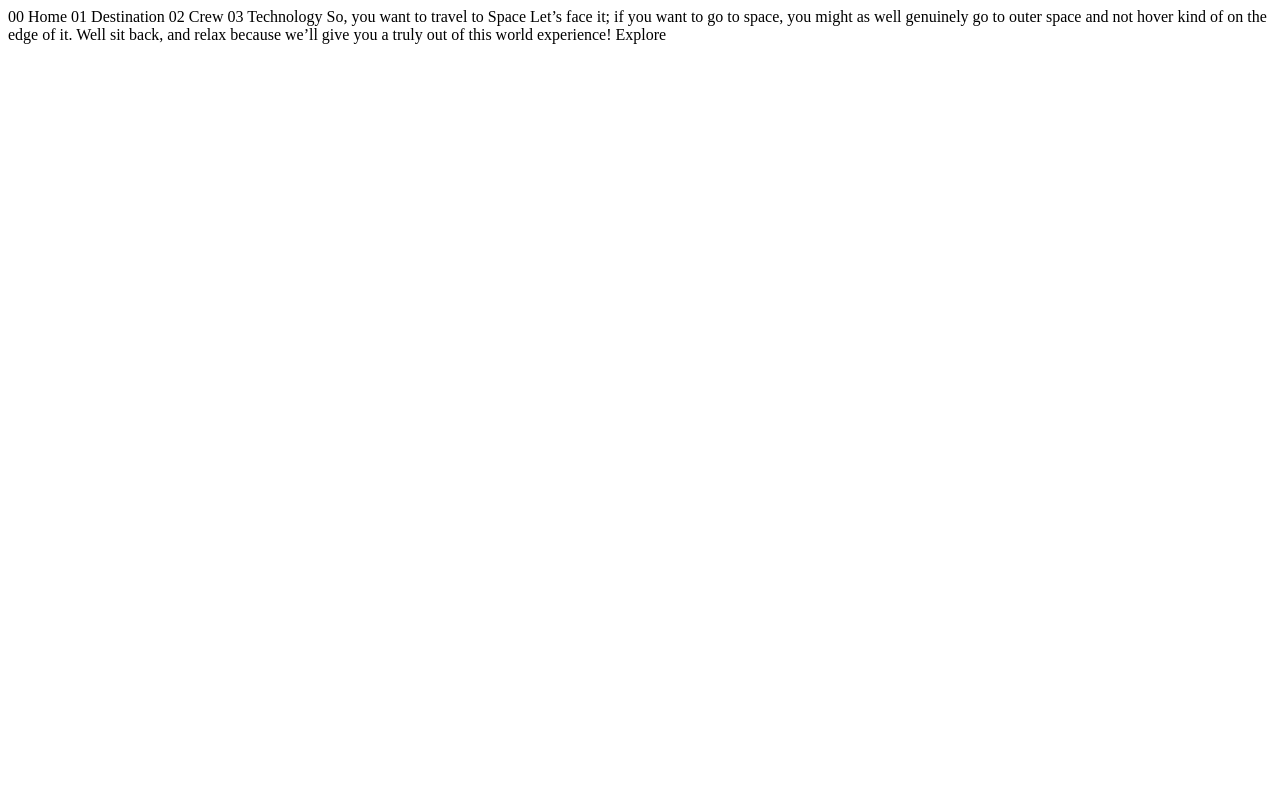
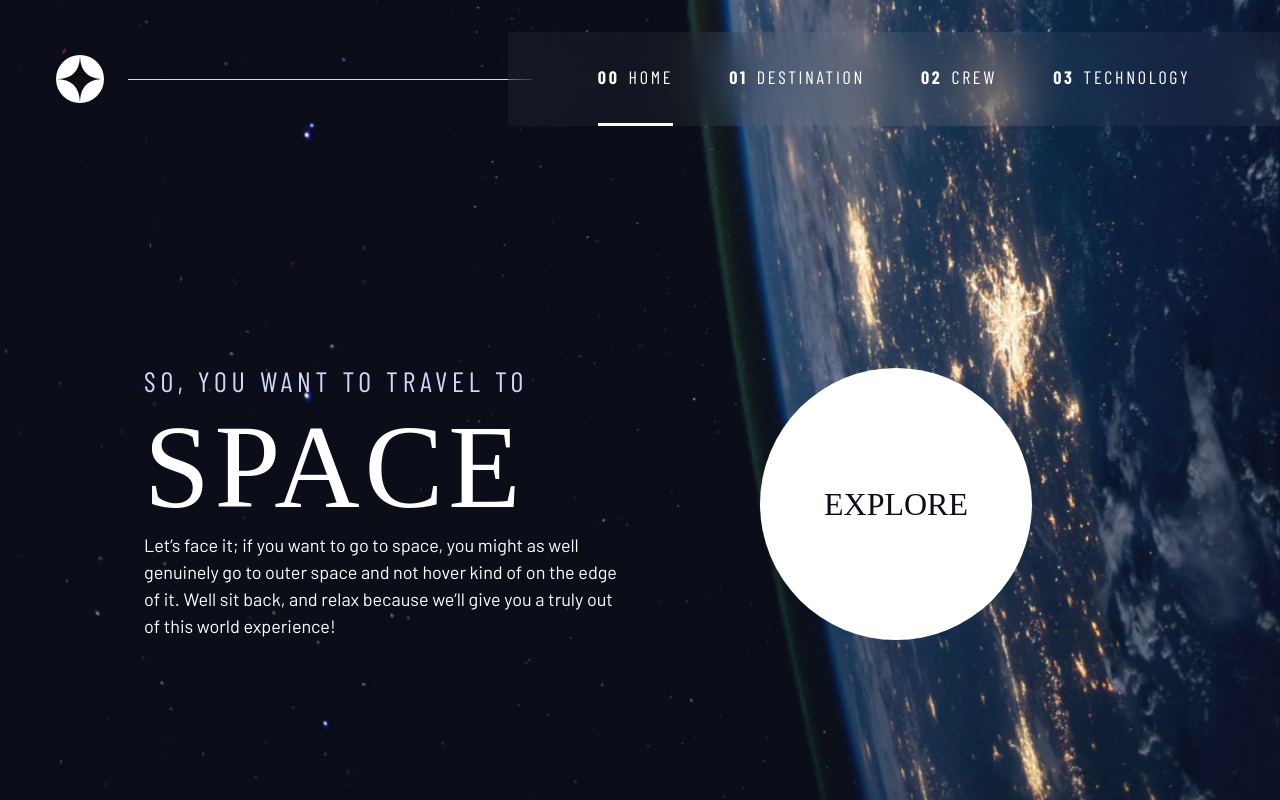
Before and after one commit to prantiknoor/frontend-mentor-challenges, a plain HTML site: page space-tourism-website/index.html in a window 1280 px wide. Drawn offline with nearby package versions, Linux system fonts and the light colour scheme; a web font is replaced by a local one.

Commit message:
primary-header updated

```diff
--- a/space-tourism-website/index.html
+++ b/space-tourism-website/index.html
@@ -7,21 +7,44 @@
   <link rel="icon" type="image/png" sizes="32x32" href="./assets/favicon-32x32.png">
 
   <title>Frontend Mentor | Space tourism website</title>
+  <!-- Google fonts -->
+  <link rel="preconnect" href="https://fonts.googleapis.com">
+  <link rel="preconnect" href="https://fonts.gstatic.com" crossorigin>
+  <link href="https://fonts.googleapis.com/css2?family=Barlow+Condensed:wght@400;700&family=Bellefair&family=Barlow:wght@400;700&display=swap"
+      rel="stylesheet">
+  <!-- My Custom CSS -->
+  <link rel="stylesheet" href="index.css">
+
+  <script src="index.js" defer></script>
 </head>
-<body>
-
-  00 Home
-  01 Destination
-  02 Crew
-  03 Technology
-
-  So, you want to travel to
-  Space
-  Let’s face it; if you want to go to space, you might as well genuinely go to
-  outer space and not hover kind of on the edge of it. Well sit back, and relax
-  because we’ll give you a truly out of this world experience!
-
-  Explore
-
+<body class="home">
+  <header class="primary-header flex">
+    <div>
+      <img src="./assets/shared/logo.svg" alt="space tourism logo" class="logo">
+    </div>
+    <button class="mobile-nav-toggle" aria-controls="primary-navigation" aria-expanded="false"><span class="sr-only">Menu</span></button>
+    <nav>
+        <ul id="primary-navigation" data-visible="false" class="primary-navigation underline-indicators flex">
+            <li class="active"><a class="ff-sans-cond uppercase text-white letter-spacing-2" href="index.html"><span>00</span>Home</a>
+            <li><a class="ff-sans-cond uppercase text-white letter-spacing-2" href="destination.html"><span>01</span>Destination</a>
+            <li><a class="ff-sans-cond uppercase text-white letter-spacing-2" href="crew.html"><span>02</span>Crew</a>
+            <li><a class="ff-sans-cond uppercase text-white letter-spacing-2" href="technology.html"><span>03</span>Technology</a>
+        </ul>
+    </nav>
+  </header>
+  <div class="grid-container grid-container--home">
+      <div>
+        <h1 class="fs-500 text-accent letter-spacing-1 uppercase ff-sans-cond">So, you want to travel to
+        <span class="d-block fs-900 ff-serif text-white">Space</span></h1>
+        <p>
+          Let’s face it; if you want to go to space, you might as well genuinely go to
+          outer space and not hover kind of on the edge of it. Well sit back, and relax
+          because we’ll give you a truly out of this world experience!
+        </p>
+      </div>
+      <div>
+        <a href="#" class="large-button uppercase ff-serif text-dark bg-white">Explore</a>
+      </div>
+  </div>
 </body>
 </html>
```
